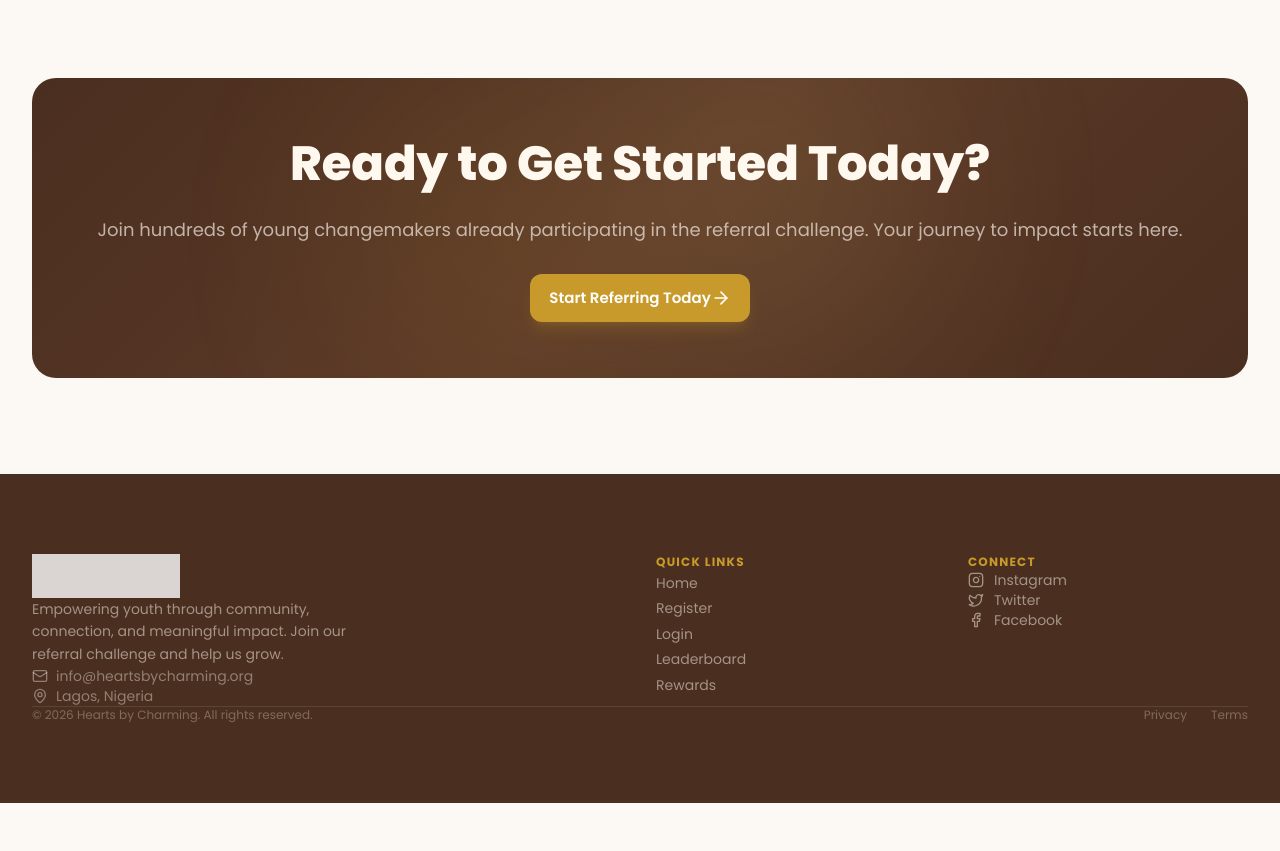
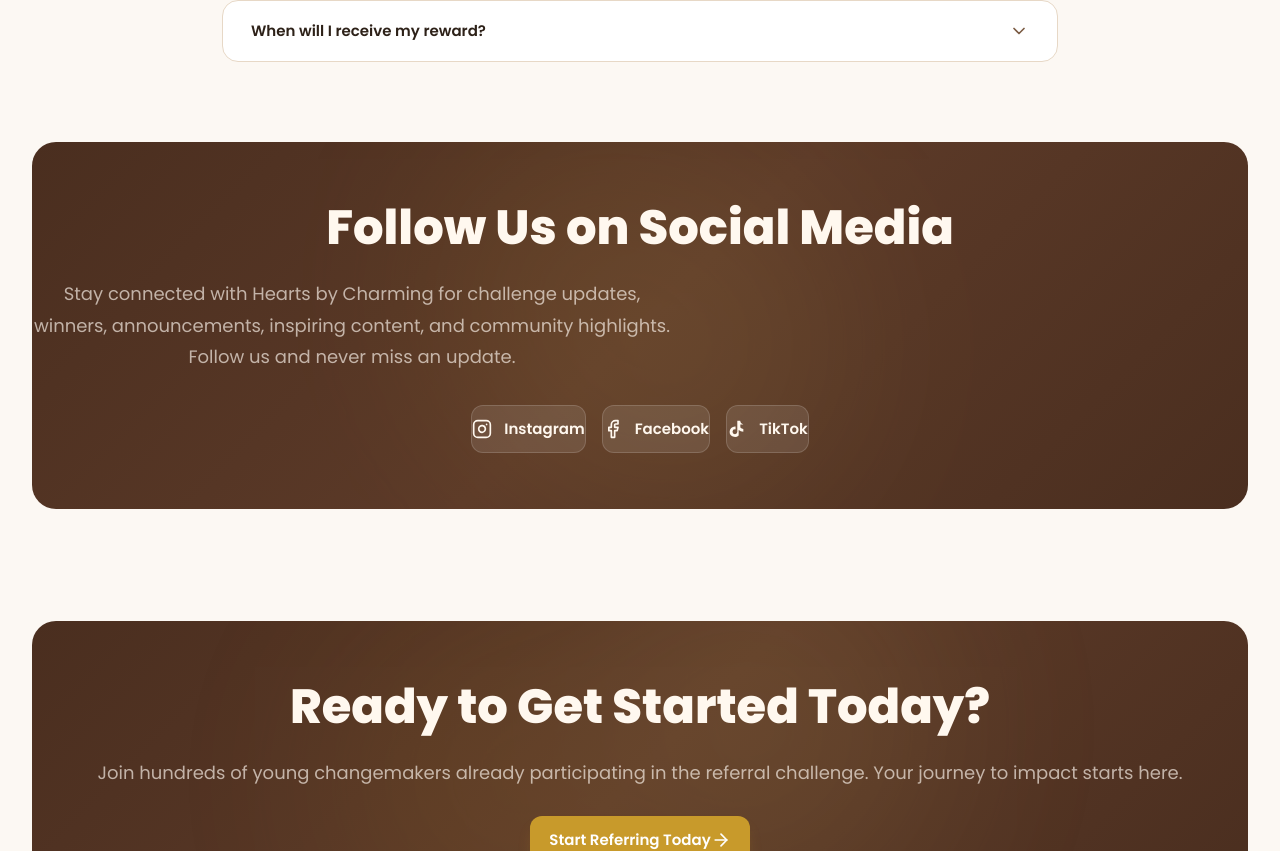
Before and after one commit to Johnfavour-maidu/hbcreferral, a Next.js app: page / in a window 1280 px wide. Shown: the part 1620-2471 px from the top of the page. Before the commit the page ends 2423 px from the top, so only its background shows below. Built offline with nearby package versions, Linux system fonts and the light colour scheme.

Commit message:
feat: social media CTA card + FAQ spacing fix

```diff
--- a/src/app/(auth)/login/page.tsx
+++ b/src/app/(auth)/login/page.tsx
@@ -46,46 +46,61 @@ export default function LoginPage() {
   };
 
   return (
-    <div className="px-8 sm:px-10 pt-10 pb-8">
-      <div className="flex flex-col items-center mb-8">
-        <Link href="/" className="mb-7">
+    <div className="min-h-screen bg-bg flex items-center justify-center px-4 py-10">
+      <div className="w-full max-w-[520px]">
+        {/* Card */}
+        <div className="bg-white rounded-[24px] shadow-[0_8px_40px_rgba(74,46,31,0.06)] px-8 sm:px-10 pt-8 pb-8">
+
+          {/* Logo */}
+          <div className="flex justify-center mb-7">
+            <Link href="/" aria-label="Hearts by Charming home">
               <Image
-            src="/assets/logo/logo-horizontal-md.png"
+                src="/images/hearts-by-charming-logo.png"
                 alt="Hearts by Charming"
-            width={220}
-            height={60}
-            style={{ width: 220, height: "auto" }}
+                width={64}
+                height={64}
+                className="rounded-full object-contain"
                 priority
               />
             </Link>
-        <p className="text-gold font-semibold text-xs uppercase tracking-[0.15em] mb-2">
+          </div>
+
+          {/* Header */}
+          <div className="text-center mb-8">
+            <p className="text-gold font-semibold text-[11px] uppercase tracking-[0.18em] mb-2">
               Welcome Back
             </p>
-        <h1 className="text-[26px] sm:text-[30px] font-extrabold text-brown-dark mb-2">
+            <h1 className="text-[28px] sm:text-[32px] font-extrabold text-brown-dark mb-2 leading-tight">
               Log In
             </h1>
-        <p className="text-brown-light text-sm">
+            <p className="text-brown-light text-[15px] leading-relaxed">
               Access your referral dashboard
             </p>
           </div>
 
-      <form onSubmit={handleSubmit(onSubmit)} className="space-y-5">
+          {/* Form */}
+          <form onSubmit={handleSubmit(onSubmit)}>
+            <div className="space-y-5">
+
+              {/* Email */}
               <div className="space-y-2">
                 <Label htmlFor="email" className="text-[13px] font-medium text-brown-dark">
                   Email Address
                 </Label>
                 <Input
                   id="email"
-            className="h-12 rounded-xl border-cream-dark text-[15px]"
+                  className="h-[52px] rounded-xl border-cream-dark text-[15px] placeholder:text-brown-light/40"
                   type="email"
                   placeholder="you@example.com"
+                  autoComplete="email"
                   {...register("email")}
                 />
                 {errors.email && (
-            <p className="text-error text-xs mt-1">{errors.email.message}</p>
+                  <p className="text-error text-xs">{errors.email.message}</p>
                 )}
               </div>
 
+              {/* Password */}
               <div className="space-y-2">
                 <Label htmlFor="password" className="text-[13px] font-medium text-brown-dark">
                   Password
@@ -93,9 +108,10 @@ export default function LoginPage() {
                 <div className="relative">
                   <Input
                     id="password"
-              className="h-12 rounded-xl border-cream-dark text-[15px] pr-11"
+                    className="h-[52px] rounded-xl border-cream-dark text-[15px] pr-11 placeholder:text-brown-light/40"
                     type={showPassword ? "text" : "password"}
                     placeholder="Enter your password"
+                    autoComplete="current-password"
                     {...register("password")}
                   />
                   <button
@@ -112,10 +128,11 @@ export default function LoginPage() {
                   </button>
                 </div>
                 {errors.password && (
-            <p className="text-error text-xs mt-1">{errors.password.message}</p>
+                  <p className="text-error text-xs">{errors.password.message}</p>
                 )}
               </div>
 
+              {/* Remember Me / Forgot */}
               <div className="flex items-center justify-between pt-1">
                 <label className="flex items-center gap-2 cursor-pointer">
                   <input
@@ -132,10 +149,11 @@ export default function LoginPage() {
                 </Link>
               </div>
 
-        <div className="pt-2">
+              {/* Submit */}
+              <div className="pt-1">
                 <Button
                   type="submit"
-            className="w-full h-[52px] rounded-xl text-[15px] font-semibold"
+                  className="w-full h-[54px] rounded-xl text-[15px] font-semibold"
                   disabled={isLoading}
                 >
                   {isLoading ? (
@@ -149,7 +167,8 @@ export default function LoginPage() {
                 </Button>
               </div>
 
-        <p className="text-center text-[13px] text-brown-light pt-1">
+              {/* Register */}
+              <p className="text-center text-[13px] text-brown-light pt-2">
                 Don&apos;t have an account?{" "}
                 <Link
                   href="/register"
@@ -159,10 +178,18 @@ export default function LoginPage() {
                 </Link>
               </p>
 
-        <p className="text-center text-[11px] text-brown-light/50 pt-4 border-t border-border">
+            </div>
+          </form>
+
+          {/* Copyright */}
+          <div className="mt-6 pt-5 border-t border-border">
+            <p className="text-center text-[11px] text-brown-light/50">
               &copy; {new Date().getFullYear()} Hearts by Charming. All rights reserved.
             </p>
-      </form>
+          </div>
+
+        </div>
+      </div>
     </div>
   );
 }
--- a/src/app/page.tsx
+++ b/src/app/page.tsx
@@ -3,6 +3,7 @@ import { Footer } from "@/components/shared/footer";
 import { HeroSection } from "@/components/landing/hero";
 import { RewardsPreview } from "@/components/landing/rewards";
 import { FAQSection } from "@/components/landing/faq";
+import { SocialSection } from "@/components/landing/social";
 import { CTASection } from "@/components/landing/cta";
 
 export default function HomePage() {
@@ -13,6 +14,7 @@ export default function HomePage() {
         <HeroSection />
         <RewardsPreview />
         <FAQSection />
+        <SocialSection />
         <CTASection />
       </main>
       <Footer />
--- a/src/components/landing/faq.tsx
+++ b/src/components/landing/faq.tsx
@@ -36,7 +36,7 @@ export function FAQSection() {
   const [openIndex, setOpenIndex] = useState<number | null>(null);
 
   return (
-    <section id="faq" className="bg-bg pt-20 pb-16 lg:pt-28 lg:pb-20">
+    <section id="faq" className="bg-bg" style={{ paddingTop: 80, paddingBottom: 64 }}>
       <div style={{ maxWidth: 900, margin: "0 auto", paddingLeft: 32, paddingRight: 32 }}>
         <motion.div
           initial={{ opacity: 0, y: 20 }}
--- /dev/null
+++ b/src/components/landing/social.tsx
@@ -0,0 +1,85 @@
+"use client";
+
+import { motion } from "framer-motion";
+import { Instagram, Facebook } from "lucide-react";
+import Link from "next/link";
+
+const socials = [
+  {
+    name: "Instagram",
+    icon: Instagram,
+    href: "https://www.instagram.com/heartsbycharming_?igsh=MWRtbjlzeGZtNGI5MA%3D%3D&utm_source=qr",
+    color: "hover:bg-[#E1306C]/15 hover:border-[#E1306C]/30 hover:text-[#E1306C] hover:shadow-[0_0_20px_rgba(225,48,108,0.15)]",
+  },
+  {
+    name: "Facebook",
+    icon: Facebook,
+    href: "https://www.facebook.com/share/195h1uZfnZ/?mibextid=wwXIfr",
+    color: "hover:bg-[#1877F2]/15 hover:border-[#1877F2]/30 hover:text-[#1877F2] hover:shadow-[0_0_20px_rgba(24,119,242,0.15)]",
+  },
+  {
+    name: "TikTok",
+    icon: TikTokIcon,
+    href: "https://www.tiktok.com/@hbc_teens?_r=1&_t=ZS-98DgJMe73Nl",
+    color: "hover:bg-[#000000]/10 hover:border-[#000000]/20 hover:text-[#000000] hover:shadow-[0_0_20px_rgba(0,0,0,0.1)]",
+  },
+];
+
+function TikTokIcon({ className }: { className?: string }) {
+  return (
+    <svg className={className} viewBox="0 0 24 24" fill="currentColor" width="20" height="20">
+      <path d="M19.59 6.69a4.83 4.83 0 01-3.77-4.25V2h-3.45v13.67a2.89 2.89 0 01-2.88 2.5 2.89 2.89 0 01-2.89-2.89 2.89 2.89 0 012.89-2.89c.28 0 .54.04.79.1v-3.51a6.37 6.37 0 00-.79-.05A6.34 6.34 0 003.15 15.2a6.34 6.34 0 0010.86 4.48V13.2a8.16 8.16 0 005.58 2.18v-3.45a4.85 4.85 0 01-3.58-1.59V6.69h3.58z" />
+    </svg>
+  );
+}
+
+export function SocialSection() {
+  return (
+    <section className="bg-bg" style={{ paddingTop: 16, paddingBottom: 16 }}>
+      <div style={{ maxWidth: 1280, margin: "0 auto", paddingLeft: 32, paddingRight: 32 }}>
+        <div className="relative brown-gradient rounded-3xl overflow-hidden">
+          <div className="absolute inset-0 opacity-10 pointer-events-none">
+            <div className="absolute top-0 left-1/3 w-72 h-72 bg-gold rounded-full blur-[100px]" />
+            <div className="absolute bottom-0 right-1/3 w-80 h-80 bg-gold-light rounded-full blur-[100px]" />
+          </div>
+
+          <div className="relative px-8 md:px-16 text-center" style={{ paddingTop: 56, paddingBottom: 56 }}>
+            <motion.div
+              initial={{ opacity: 0, y: 24 }}
+              whileInView={{ opacity: 1, y: 0 }}
+              viewport={{ once: true }}
+              transition={{ duration: 0.6 }}
+            >
+              <h2 className="text-3xl md:text-4xl lg:text-5xl font-extrabold text-cream leading-tight" style={{ marginBottom: 20 }}>
+                Follow Us on Social Media
+              </h2>
+              <p
+                className="text-cream/65 text-lg leading-[1.75] text-center mx-auto"
+                style={{ maxWidth: 640, marginBottom: 32 }}
+              >
+                Stay connected with Hearts by Charming for challenge updates, winners,
+                announcements, inspiring content, and community highlights. Follow us and
+                never miss an update.
+              </p>
+
+              <div className="flex flex-col sm:flex-row items-center justify-center gap-4">
+                {socials.map((social) => (
+                  <Link
+                    key={social.name}
+                    href={social.href}
+                    target="_blank"
+                    rel="noopener noreferrer"
+                    className={`group inline-flex items-center gap-3 bg-white/10 border border-white/15 text-cream rounded-xl px-7 h-12 text-[15px] font-semibold transition-all duration-300 hover:-translate-y-0.5 ${social.color}`}
+                  >
+                    <social.icon className="h-5 w-5 transition-colors" />
+                    {social.name}
+                  </Link>
+                ))}
+              </div>
+            </motion.div>
+          </div>
+        </div>
+      </div>
+    </section>
+  );
+}
```
Lines whose indentation alone changed are shown as unchanged.
